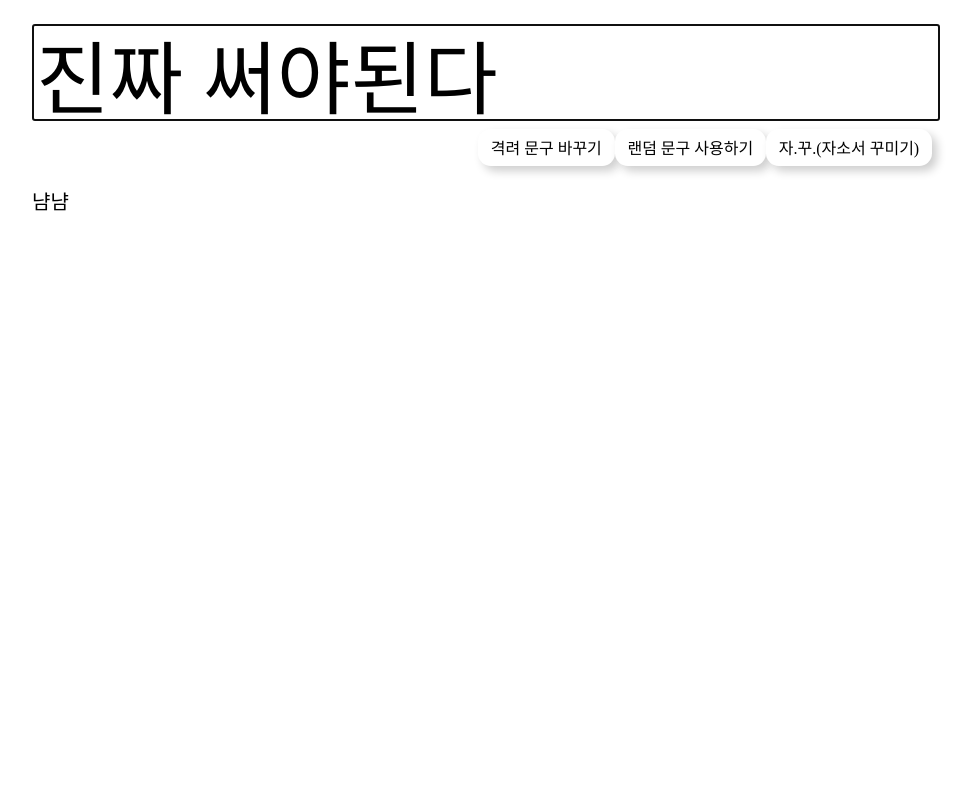
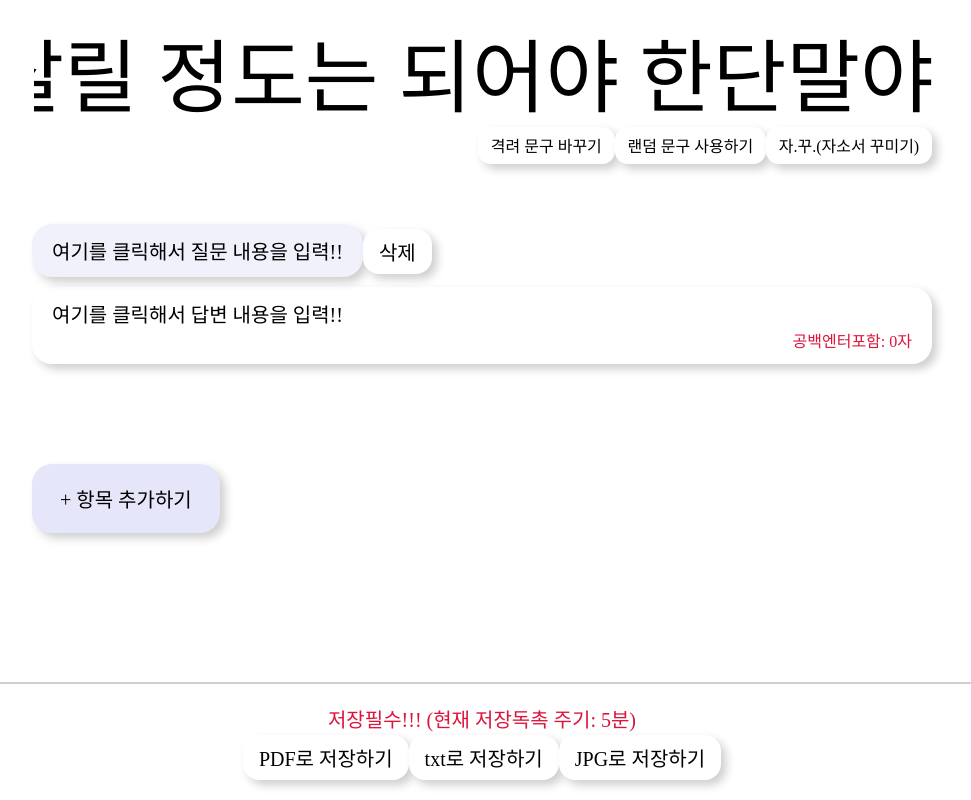
Before and after one commit to 6uco/jaso, a React (Create React App) app: page / in a window 1280 px wide. Both pictures are taken after a click on the button "격려 문구 바꾸기". Shown: the whole page, without its empty margins (158-1129 px from the left). Built offline with nearby package versions, Linux system fonts and the light colour scheme; a web font is replaced by a local one.

Commit message:
항목 추가 기능 및 텍스트 입력 기능 추가 외
- 타이틀 변경
- footer 저장 버튼 추가
- 격려 문구 변경

```diff
--- a/public/index.html
+++ b/public/index.html
@@ -24,7 +24,7 @@
       work correctly both with client-side routing and a non-root public URL.
       Learn how to configure a non-root public URL by running `npm run build`.
     -->
-    <title>React App</title>
+    <title>JAKKU - 이렇게라도 자소서를 완성해야겠어</title>
   </head>
   <body>
     <noscript>You need to enable JavaScript to run this app.</noscript>
--- a/src/App.js
+++ b/src/App.js
@@ -1,18 +1,51 @@
 import logo from "./logo.svg";
 import "./App.scss";
 import { useState } from "react";
-import NewQuestion from "./components/newQuestion"
+import QuestionCell from "./components/newQuestion"
+
+const data = {
+  questions:[
+    {
+      question: "",
+      answer: ""
+    }
+  ]
+}
 
 function App() {
   var quotes = [
     "이제는 진짜 자소서 뿐이야",
     "아직 늦지 않았다!!!",
     "진짜 써야된다",
+    "어느 날 최애가 우리 집에 오면 먹여 살릴 정도는 되어야 한단말야",
+    "내가 최고다"
   ];
   const [title, setTitle] = useState(
     quotes[Math.floor(Math.random() * quotes.length)]
   );
   const [titleInput, setTitleInput] = useState(false);
+  const [textData, setTextData] = useState(data);
+
+  const setQuestionInfo = (index, type, text) => {
+    var newTextData = textData
+    newTextData.questions[index][type] = text
+    setTextData({...newTextData})
+    console.log(newTextData);
+  }
+  const newQuestion = () => {
+    const newTextData = textData
+    newTextData.questions.push({question:"", answer:""})
+    setTextData({...newTextData})
+  }
+  const removeQuestion = (index) => {
+    const newTextData = textData
+    if (window.confirm("정말 이 항목을 삭제하실 건가요? 삭제된 항목은 되돌릴 수 없어요!")) {
+      newTextData.questions.splice(index,1)
+      setTextData({...newTextData})
+    }
+  }
+
+
 
   return (
     <div className="container">
@@ -29,6 +62,7 @@ function App() {
                   setTitleInput(false)
                 }
               }}
+              onBlur={()=>setTitleInput(false)}
               autoFocus
             ></input>
           </div>
@@ -51,8 +85,19 @@ function App() {
         </div>
       </header>
       <div>
-        <NewQuestion color="pink"/>
+        {textData.questions.map((question, index) => (<QuestionCell  key={index} index={index} questionInfo={question} setQuestionInfo={setQuestionInfo} removeQuestion={removeQuestion}/>))}
+        <button className="button add" onClick={()=>newQuestion()}>
+          + 항목 추가하기
+        </button>
       </div>
+      <footer>
+        <div className="emphasize">저장필수!!! (현재 저장독촉 주기: 5분)</div>
+        <div>
+          <button className="button medium">PDF로 저장하기</button>
+          <button className="button medium">txt로 저장하기</button>
+          <button className="button medium">JPG로 저장하기</button>
+        </div>
+      </footer>
     </div>
   );
 }
--- a/src/App.scss
+++ b/src/App.scss
@@ -51,6 +51,9 @@ header{
   &.left{
     justify-content: flex-start;
   }
+  &.ac{
+    align-items: center;
+  }
 }
 
 .button{
@@ -62,11 +65,47 @@ header{
   border-radius: .8em;
   font-family: $font-2;
   cursor: pointer;
-  transition: all .3s ease;
+  transition: all .2s ease;
   margin-top: 2.5px;
   &:hover{
     box-shadow: 5px 7.5px 10px $shadow-gray;
     margin-top: 0px;
     margin-bottom: 2.5px;
   }
+  &.add{
+    margin-top: 5em;
+    padding: 1em 1.4em;
+    border-radius: 1em;
+    font-size: 1em;
+    background-color: lavender;
+    margin-bottom: 10em;
+  }
+  &.medium{
+    font-size: 1em;
+  }
 }
+
+input{
+  border: none;
+  width: 100%;
+  &:focus{
+    outline: none;
+  }
+}
+
+footer{
+  position: fixed;
+  background-color: white;
+  left: 0;
+  bottom: 0;
+  width: 100%;
+  border-top: 2px solid $shadow-gray;
+  padding: 1em 0em;
+  display: flex;
+  flex-direction: column;
+  align-items: center;
+  .emphasize{
+    color: crimson;
+    font-family: $font-2;
+  }
+}
--- a/src/components/newQuestion.js
+++ b/src/components/newQuestion.js
@@ -1,24 +1,64 @@
-import React from "react";
+import React, { useState } from "react";
 import "../styles/bubbles.scss";
 
-export default function NewQuestion(props) {
-  const {custom} = props;
+export default function QuestionCell(props) {
+  const { custom, index, questionInfo, setQuestionInfo, removeQuestion } = props;
+  const [edit, setEdit] = useState("");
   return (
     <div className="conversation">
-      <div className="container row left">
-        { custom.avatar.use && <div className="avatar"/>}
-        <div className="question">
-            <p>냠냠</p>
+      <div className="container row left auto ac">
+        {custom.avatar.use && <div className="avatar" />}
+        {edit === "question" ? (
+          <div className="question input">
+            <input
+              id="question"
+              type="text"
+              placeholder="어떤 항목이 나를 반길까..?"
+              value={questionInfo.question}
+              onBlur={() => setEdit("")}
+              onChange={(e) => setQuestionInfo(index, "question", e.target.value)}
+              autoFocus
+            ></input>
+          </div>
+        ) : (
+          <div className="question" onClick={() => setEdit("question")}>
+            {questionInfo.question ? questionInfo.question : "여기를 클릭해서 질문 내용을 입력!!"}
+          </div>
+        )}
+        <div className="button" onClick={()=>removeQuestion(index)}>
+          삭제
         </div>
+      </div>
+      <div className="answer">
+      {edit === "answer" ? (
+          <textarea
+            id="answer"
+            type="text"
+            placeholder="자신없어도 자신있고 당당하게!! 그것이 자소서!!"
+            value={questionInfo.answer}
+            onBlur={() => setEdit("")}
+            onChange={(e) => setQuestionInfo(index, "answer", e.target.value)}
+            autoFocus
+          ></textarea>
+      ) : (
+        <div onClick={() => setEdit("answer")}>
+          {questionInfo.answer ? questionInfo.answer : "여기를 클릭해서 답변 내용을 입력!!"}
+        </div>
+      )}
+      <div className="counter">공백엔터포함: {questionInfo.answer.length.toLocaleString("ko-KR")}자</div>
       </div>
     </div>
   );
 }
 
-NewQuestion.defaultProps = {
+QuestionCell.defaultProps = {
   custom: {
     avatar: {
-      use: false
-    }
-  }
-}
+      use: false,
+    },
+  },
+  questionInfo: {
+    question: "",
+    answer: "",
+  },
+};
--- a/src/styles/bubbles.scss
+++ b/src/styles/bubbles.scss
@@ -0,0 +1,60 @@
+@import "../resource.scss";
+
+.conversation{
+    margin-top: 3em;
+    width: 100%;
+    // padding: 0 .5em;
+}
+
+.question{
+    background-color: rgb(241, 241, 252);
+    box-shadow: 5px 5px 10px $shadow-gray;
+    padding: .6em 1em;
+    border-radius: 1em;
+    min-width: 10em;
+    max-width: 70%;
+    white-space: normal;
+    &.input{
+        width: 30em;
+        max-width: 100%;
+        input{
+            padding: none;
+            margin: none;
+            font-size: 1em;
+            max-width: 100%;
+            background-color: transparent;
+            white-space: normal;
+        }
+    }
+}
+
+.answer{
+    background-color: white;
+    box-shadow: 5px 5px 10px $shadow-gray;
+    padding: .6em 1em;
+    border-radius: 1em;
+    max-width: 100%;
+    margin-top: .5em;
+    white-space: pre-wrap;
+    z-index: 10;
+    textarea{
+        font-size: 1em;
+        width: 100%;
+        height: 100%;
+        background-color: transparent;
+        border: none;
+        resize: vertical;
+        &:focus{
+            outline: none;
+        }
+    }
+}
+
+.counter{
+    width: 100%;
+    text-align: right;
+    font-size: .8em;
+    font-family: $font-2;
+    // color: rgb(80, 80, 133);
+    color: crimson;
+}
```
